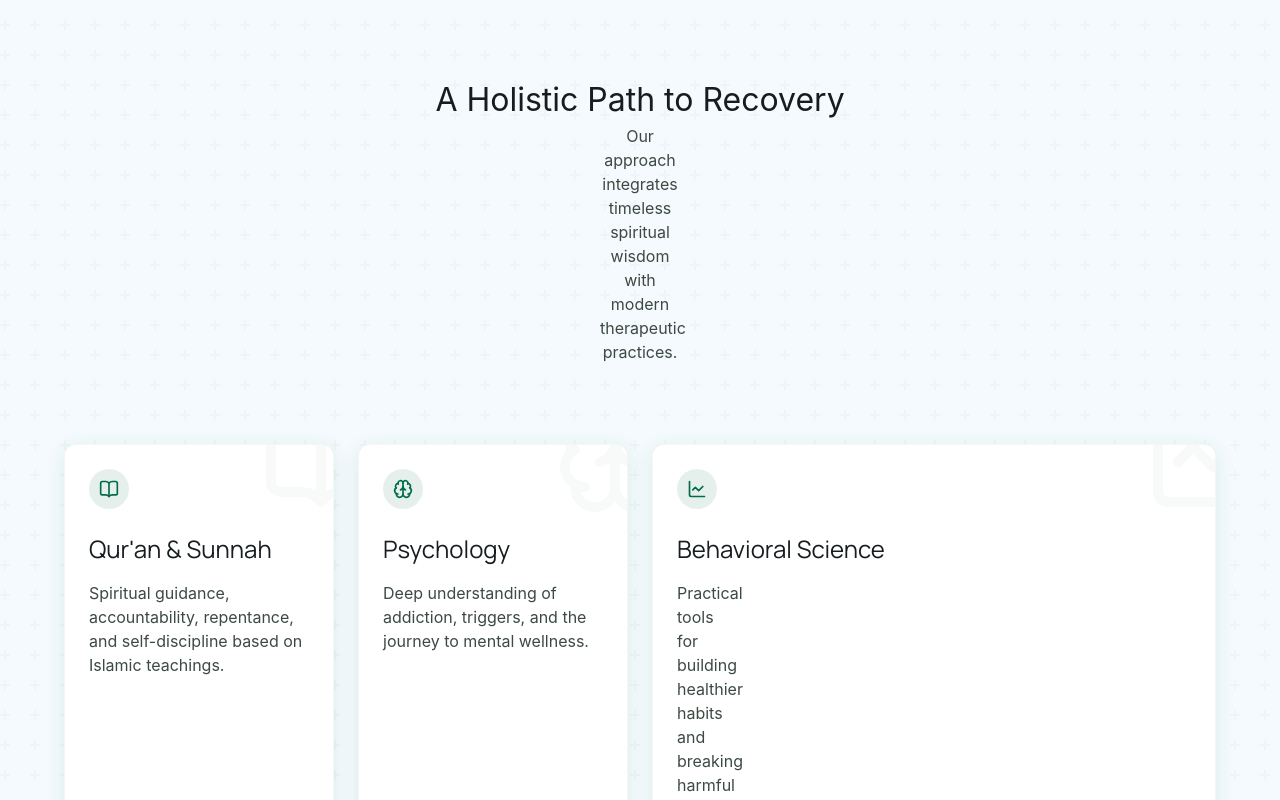
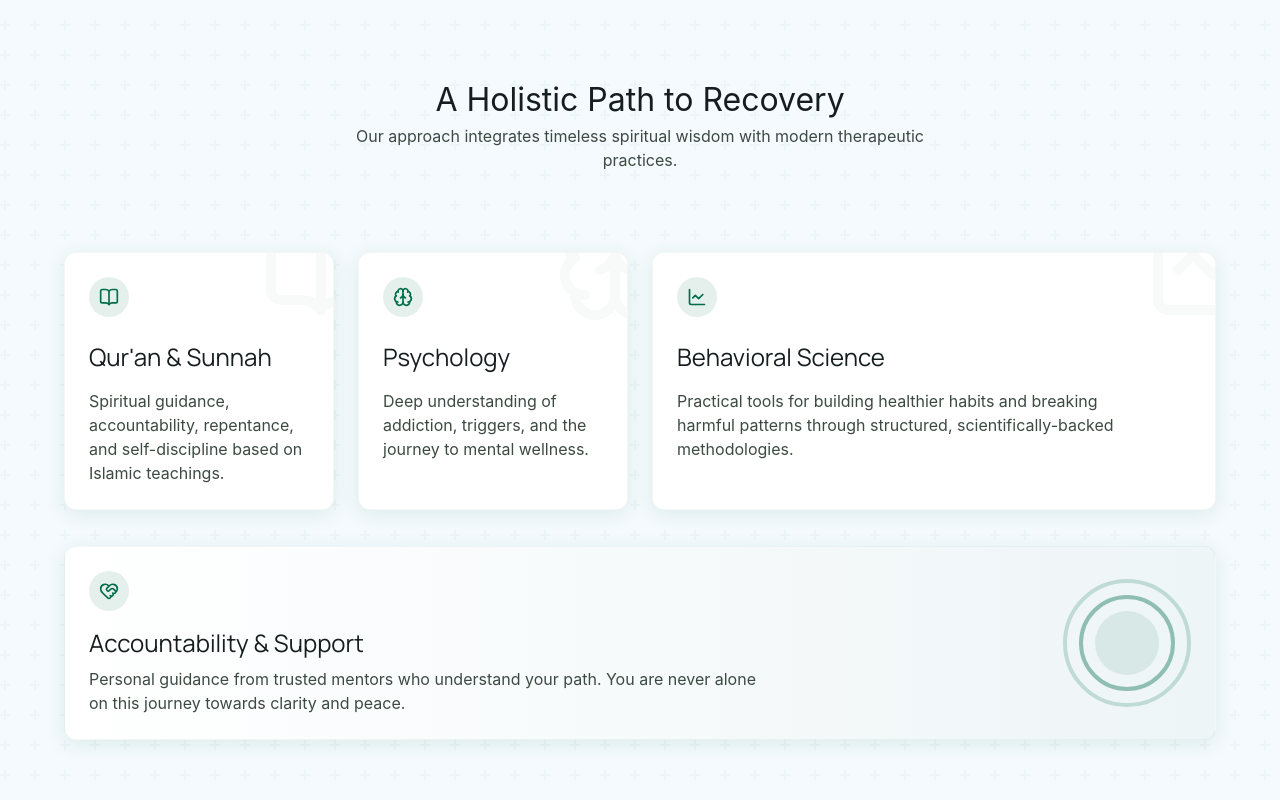
Before and after one commit to Breaking-Chains/breaking-chains-web, a React (Vite) app: page / in a window 1280 px wide. Shown: the part 820-1620 px from the top of the page. Built offline with nearby package versions, Linux system fonts and the light colour scheme.

Commit message:
feat: initialize global CSS with Tailwind configuration and custom design tokens

```diff
--- a/src/index.css
+++ b/src/index.css
@@ -65,6 +65,18 @@
   --width-5xl: 64rem;
   --width-6xl: 72rem;
   --width-7xl: 80rem;
+
+  --max-width-xs: 20rem;
+  --max-width-sm: 24rem;
+  --max-width-md: 28rem;
+  --max-width-lg: 32rem;
+  --max-width-xl: 36rem;
+  --max-width-2xl: 42rem;
+  --max-width-3xl: 48rem;
+  --max-width-4xl: 56rem;
+  --max-width-5xl: 64rem;
+  --max-width-6xl: 72rem;
+  --max-width-7xl: 80rem;
 
   --font-manrope: "Manrope", sans-serif;
   --font-inter: "Inter", sans-serif;
```
